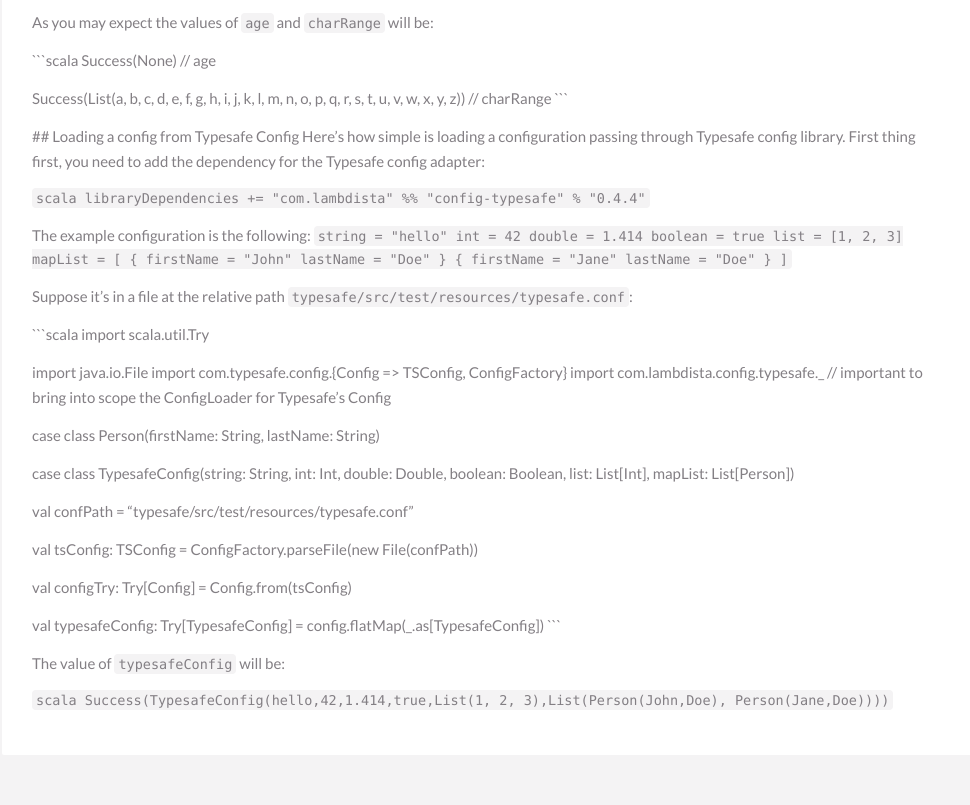
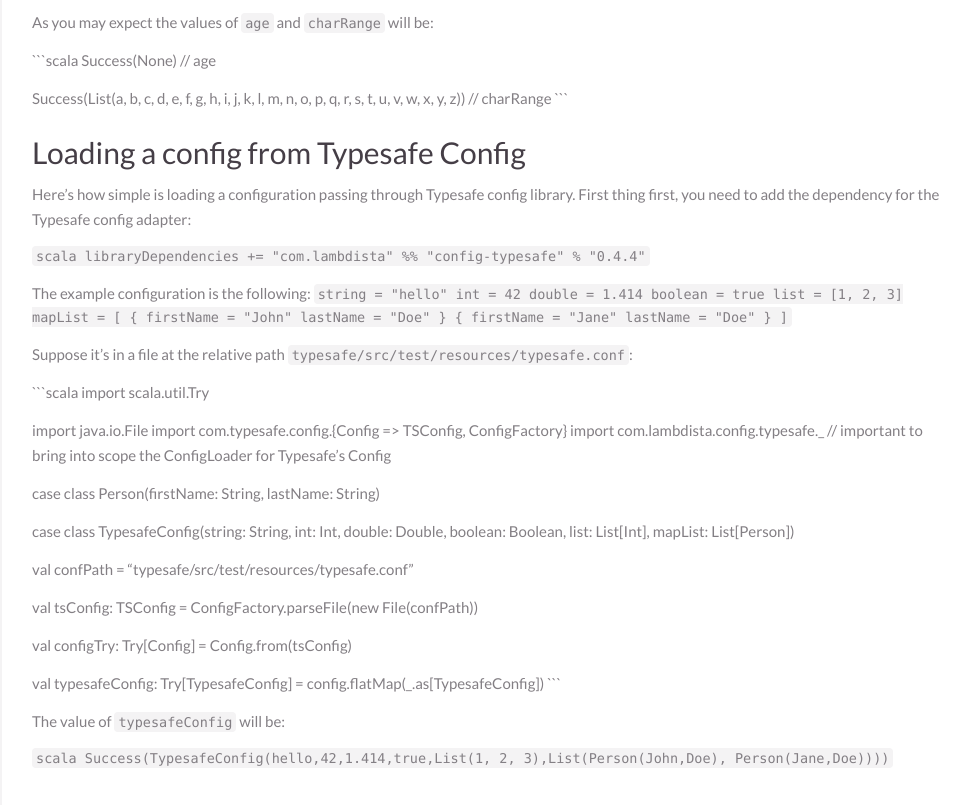
Before and after one commit to lambdista/config, a plain HTML site: page docs/loaders.html in a window 1280 px wide. Shown: the part 921-1726 px from the top of the page, without its empty margins (278-1248 px from the left). Drawn offline with nearby package versions, Linux system fonts and the light colour scheme.

Commit message:
updated site

````diff
--- a/docs/loaders.html
+++ b/docs/loaders.html
@@ -54,9 +54,8 @@ Success(None) // age</p>
 <p>Success(List(a, b, c, d, e, f, g, h, i, j, k, l, m, n, o, p, q, r, s, t, u, v, w, x, y, z)) // charRange
 ```</p>
 
-<p><a name="typesafeLoader"></a>
-## Loading a config from Typesafe Config
-Here’s how simple is loading a configuration passing through Typesafe config library. First thing first, you need to add
+<h2 id="loading-a-config-from-typesafe-config">Loading a config from Typesafe Config</h2>
+<p>Here’s how simple is loading a configuration passing through Typesafe config library. First thing first, you need to add
 the dependency for the Typesafe config adapter:</p>
 
 <p><code>scala
````
